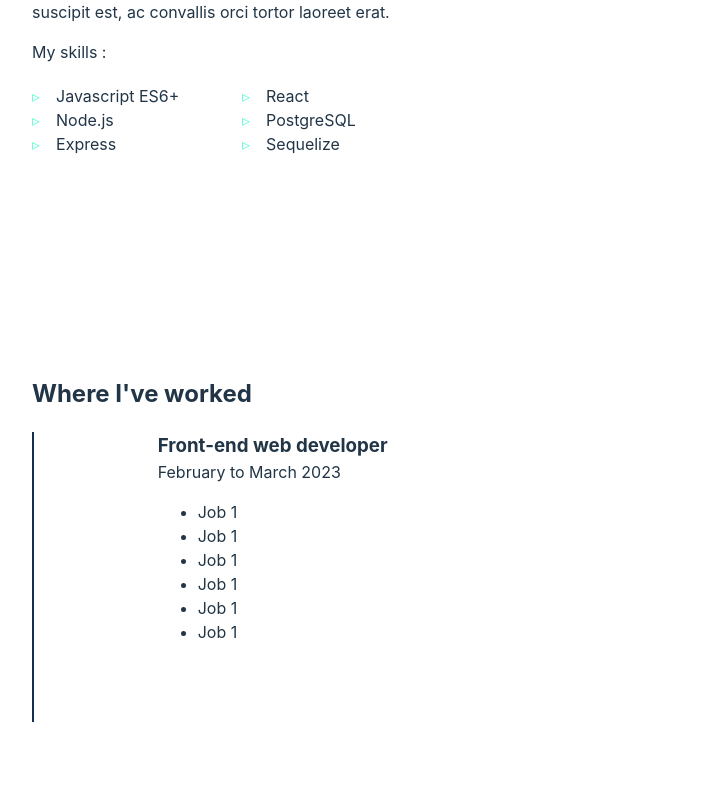
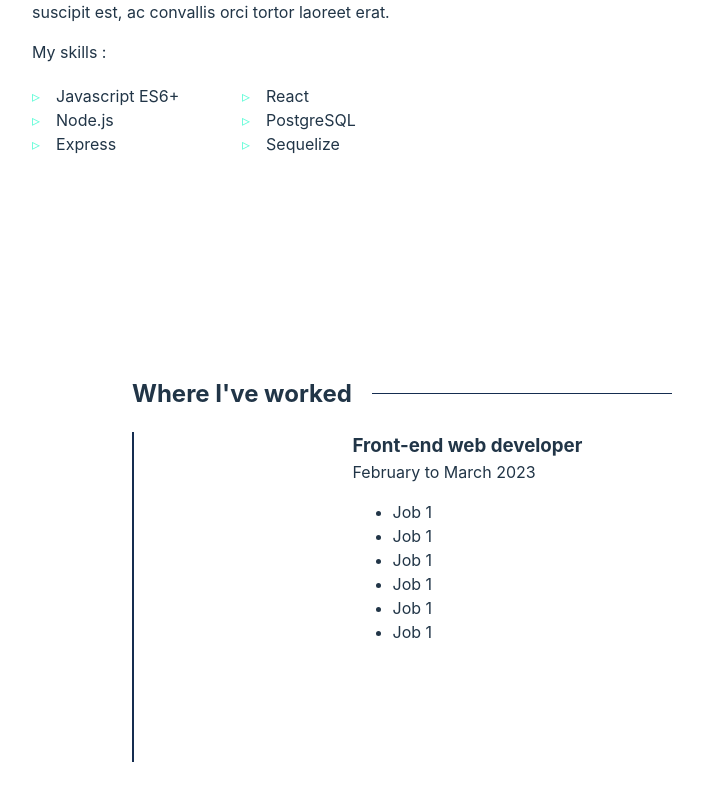
Before and after one commit to joan-vandenbulcke/portfolio, a React (Vite) app in the folder portfolio/: page / in a window 1280 px wide. Shown: the part 1216-2016 px from the top of the page, without its empty margins (158-861 px from the left). Built offline with nearby package versions, Linux system fonts and the light colour scheme.

Commit message:
Try to add toggle class for works

```diff
--- a/portfolio/package.json
+++ b/portfolio/package.json
@@ -9,6 +9,7 @@
     "preview": "vite preview"
   },
   "dependencies": {
+    "classnames": "^2.3.2",
     "react": "^18.2.0",
     "react-dom": "^18.2.0"
   },
--- a/portfolio/src/App.jsx
+++ b/portfolio/src/App.jsx
@@ -4,7 +4,7 @@ import './App.css';
 import AppHeader from './Components/AppHeader';
 import Content from './Components/Content';
 import About from './Components/About';
-import Work from './Components/Work';
+import Works from './Components/Works';
 
 function App() {
   const [count, setCount] = useState(0)
@@ -14,7 +14,7 @@ function App() {
       <AppHeader />
       <Content />
       <About />
-      <Work />
+      <Works />
     </div>
   )
 }
--- /dev/null
+++ b/portfolio/src/Components/Button/index.jsx
@@ -0,0 +1,23 @@
+import { useState } from 'react';
+import './styles.scss';
+
+const Button = () => {
+
+  const [buttonState, setBtnState] = useState(false);
+
+  function handleClick() {
+    setBtnState(buttonState => !buttonState);
+  }
+
+  let toggleClass = buttonState ? ' tablist-item--active' : '';
+
+  return (
+    <button
+      className={`tablist-item${toggleClass}`}
+      onClick={handleClick}
+    >EVAS - Planet Care
+    </button>
+  )
+}
+
+export default Button;
--- a/portfolio/src/Components/Work/index.jsx
+++ /dev/null
@@ -1,34 +0,0 @@
-import './styles.scss';
-
-const Work = () => (
-  <section className="work">
-    <h2>Where I've worked</h2>
-    <div className="inner">
-      <div className="tablist">
-        <button className="tablist-item">EVAS</button>
-        <button className="tablist-item">AKINAI</button>
-        <button className="tablist-item">ESCIL</button>
-        <button className="tablist-item">Crédit Agricole</button>
-        <button className="tablist-item">CIC</button>
-      </div>
-      <div className="jobs">
-        <div className="job">
-          <h3 className="job-title">Front-end web developer</h3>
-          <p className="job-date">February to March 2023</p>
-          <div className="job-description">
-            <ul className="job-description__list">
-              <li className="job-description__list__item">Job 1</li>
-              <li className="job-description__list__item">Job 1</li>
-              <li className="job-description__list__item">Job 1</li>
-              <li className="job-description__list__item">Job 1</li>
-              <li className="job-description__list__item">Job 1</li>
-              <li className="job-description__list__item">Job 1</li>
-            </ul>
-          </div>
-        </div>
-      </div>
-    </div>
-  </section>
-);
-
-export default Work;
--- /dev/null
+++ b/portfolio/src/Components/Works/index.jsx
@@ -0,0 +1,38 @@
+import './styles.scss';
+import Button from '../Button';
+
+const Works = () => {
+  return (
+    <section className="work">
+      <h2 className="work-title">Where I've worked</h2>
+      <div className="inner">
+        <div className="tablist">
+          <Button />
+          <Button />
+          <Button />
+          <Button />
+          <Button />
+          <Button />
+        </div>
+        <div className="jobs">
+          <div className="job">
+            <h3 className="job-title">Front-end web developer</h3>
+            <p className="job-date">February to March 2023</p>
+            <div className="job-description">
+              <ul className="job-description__list">
+                <li className="job-description__list__item">Job 1</li>
+                <li className="job-description__list__item">Job 1</li>
+                <li className="job-description__list__item">Job 1</li>
+                <li className="job-description__list__item">Job 1</li>
+                <li className="job-description__list__item">Job 1</li>
+                <li className="job-description__list__item">Job 1</li>
+              </ul>
+            </div>
+          </div>
+        </div>
+      </div>
+    </section>
+  );
+};
+
+export default Works;
--- a/portfolio/src/Components/Work/styles.scss
+++ b/portfolio/src/Components/Works/styles.scss
@@ -1,7 +1,22 @@
 .work {
-  max-width: 900px;
+  max-width: 700px;
   margin: 0px auto;
   padding: 100px 0px;
+}
+
+.work-title {
+  display: flex;
+  align-items: center;
+}
+
+.work-title::after {
+  content: "";
+  display: block;
+  position: relative;
+  width: 300px;
+  height: 1px;
+  background-color: #152d50;
+  margin-left: 20px;
 }
 
 .inner {
@@ -15,7 +30,7 @@ button {
 .tablist {
   display: flex;
   flex-direction: column;
-  width: max-content;
+  width: 30%;
 
   &-item {
     background-color: transparent;
@@ -32,12 +47,17 @@ button {
     cursor: pointer;
     background-color: #152d50;
   }
+
+  &-item--active {
+    color: #63fcd8;
+    background-color: #152d50;
+  }
 }
 
 
 
 .jobs {
-  width: 100%;
+  width: 70%;
   height: auto;
   margin-left: 15px;
 }
```
Also changed, not shown: portfolio/src/Components/Button/styles.scss (added), 1 other file (tests, documents, lock files or other folders).
